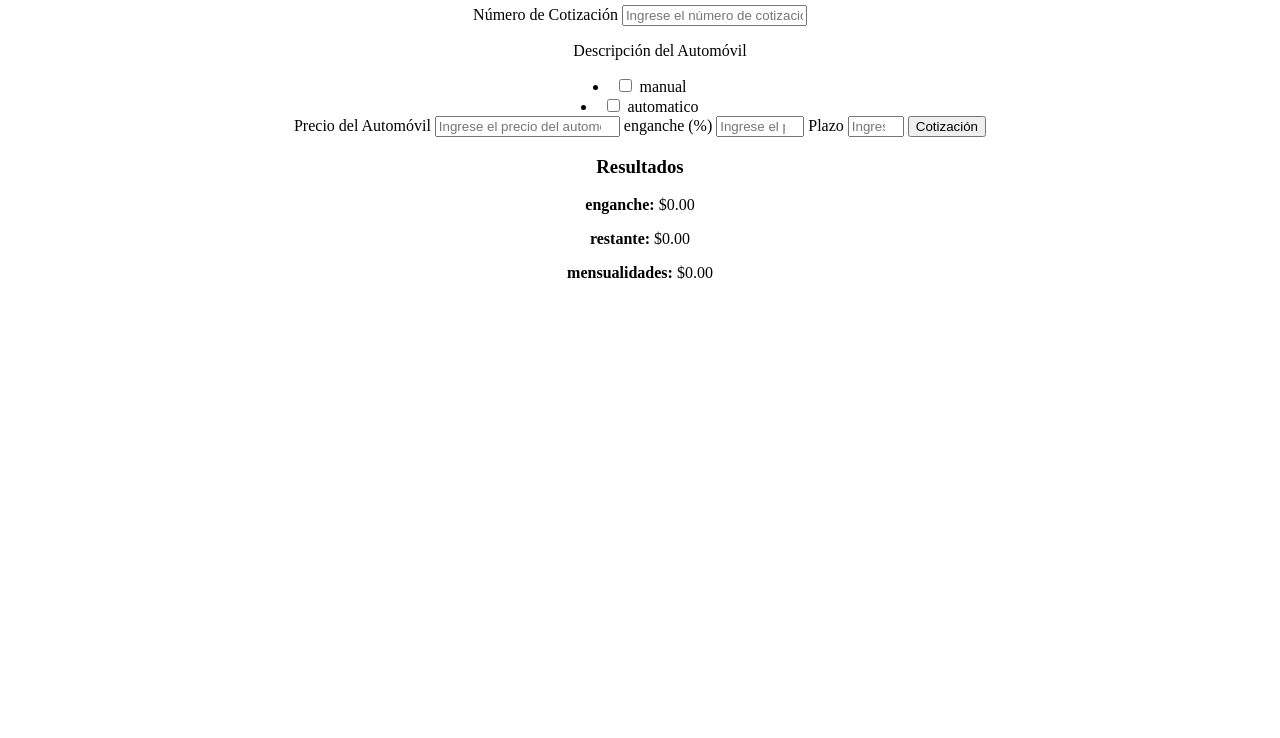
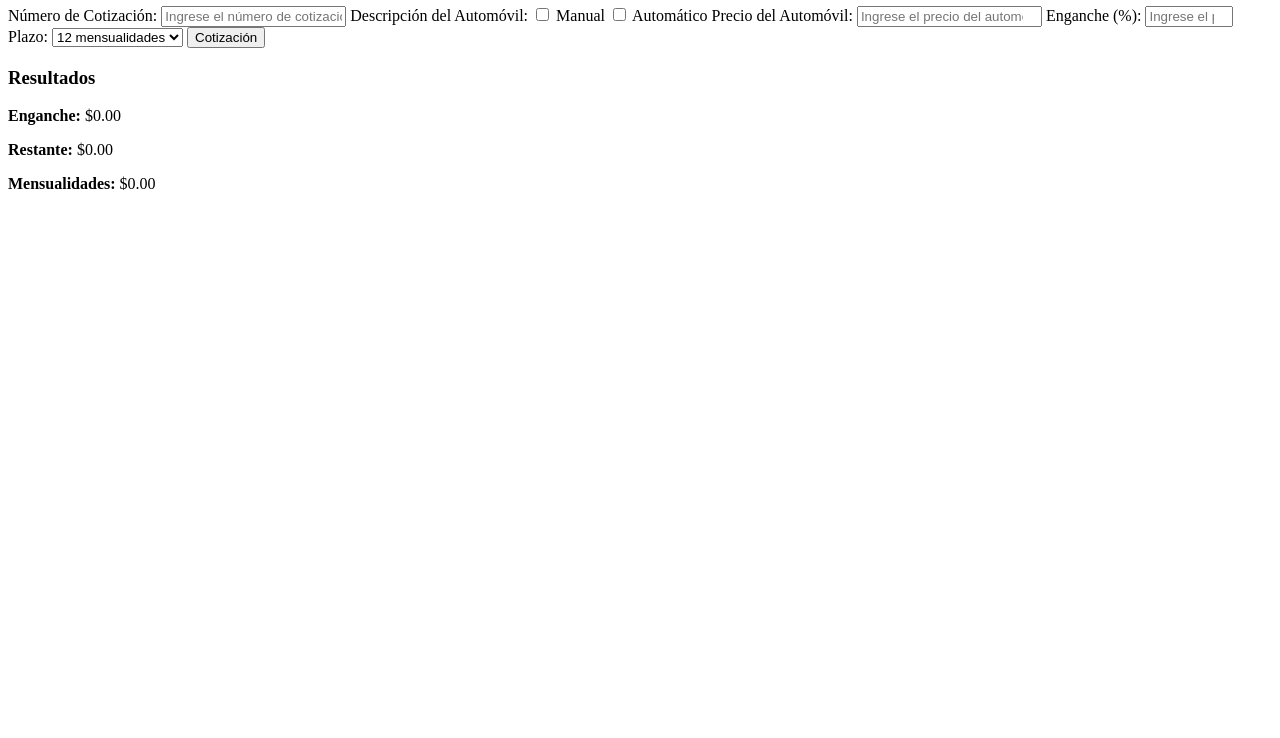
Before and after one commit to emoliano/practicasjavascript, a plain HTML site: page HTML/cotizacion.html in a window 1280 px wide. Shown: the part 62-800 px from the top of the page. Drawn offline with Linux system fonts and the light colour scheme.

Commit message:
se corrigio la cotazicion

```diff
--- a/HTML/cotizacion.html
+++ b/HTML/cotizacion.html
@@ -3,39 +3,46 @@
 <head>
     <meta charset="UTF-8">
     <meta name="viewport" content="width=device-width, initial-scale=1.0">
-    <title>cotizacion</title>
+    <title>Cotización de Automóvil</title>
+
+
 </head>
-<center>
 <body>
     <div class="container">
         <h2>Cotización de Automóvil</h2>
-        <label for="numCotizacion"  >Número de Cotización</label>
-        <input type="text" id="numCotizacion"  min="1" max="600" placeholder="Ingrese el número de cotización">
+        <label for="numCotizacion">Número de Cotización:</label>
+        <input type="text" id="numCotizacion" placeholder="Ingrese el número de cotización">
 
-        <ul for="descripcion">Descripción del Automóvil</ul>
-        <li><input type="checkbox" id="manual" name="descripcion"> <label for="manual">manual</label></li>
-        <li><input type="checkbox" id="automatico" name="descripcion"> <label for="automatico">automatico</label></li>
+        <label>Descripción del Automóvil:</label>
+        <input type="checkbox" id="manual" name="transmision">
+        <label for="manual">Manual</label>
+        <input type="checkbox" id="automatico" name="transmision">
+        <label for="automatico">Automático</label>
 
-
-        <label for="precio">Precio del Automóvil</label>
+        <label for="precio">Precio del Automóvil:</label>
         <input type="number" id="precio" placeholder="Ingrese el precio del automóvil" step="0.01">
 
-        <label for="porcentajePagoInicial">enganche (%)</label>
+        <label for="porcentajePagoInicial">Enganche (%):</label>
         <input type="number" id="porcentajePagoInicial" min="25" max="100" placeholder="Ingrese el porcentaje de pago inicial" step="0.01">
 
-        <label for="plazo">Plazo</label>
-        <input type="number" id="plazo" min="6" max="48"  placeholder="Ingrese el plazo del crédito en meses">
+        <label for="plazo">Plazo:</label>
+        <select name="plazo" id="plazo">
+            <option value="12">12 mensualidades</option>
+            <option value="24">24 mensualidades</option>
+            <option value="36">36 mensualidades</option>
+            <option value="48">48 mensualidades</option>
+        </select>
 
         <button id="calcularCotizacion">Cotización</button>
 
-        <h3>Resultados</h3>
         <div id="resultados">
-            <p><strong>enganche:</strong> $<span id="pagoInicial">0.00</span></p>
-            <p><strong>restante:</strong> $<span id="totalFinanciar">0.00</span></p>
-            <p><strong>mensualidades:</strong> $<span id="pagoMensual">0.00</span></p>
+            <h3>Resultados</h3>
+            <p><strong>Enganche:</strong> $<span id="pagoInicial">0.00</span></p>
+            <p><strong>Restante:</strong> $<span id="totalFinanciar">0.00</span></p>
+            <p><strong>Mensualidades:</strong> $<span id="pagoMensual">0.00</span></p>
         </div>
     </div>
+
     <script src="../JS/cotizacion.js"></script>
-</center>
 </body>
 </html>
```
